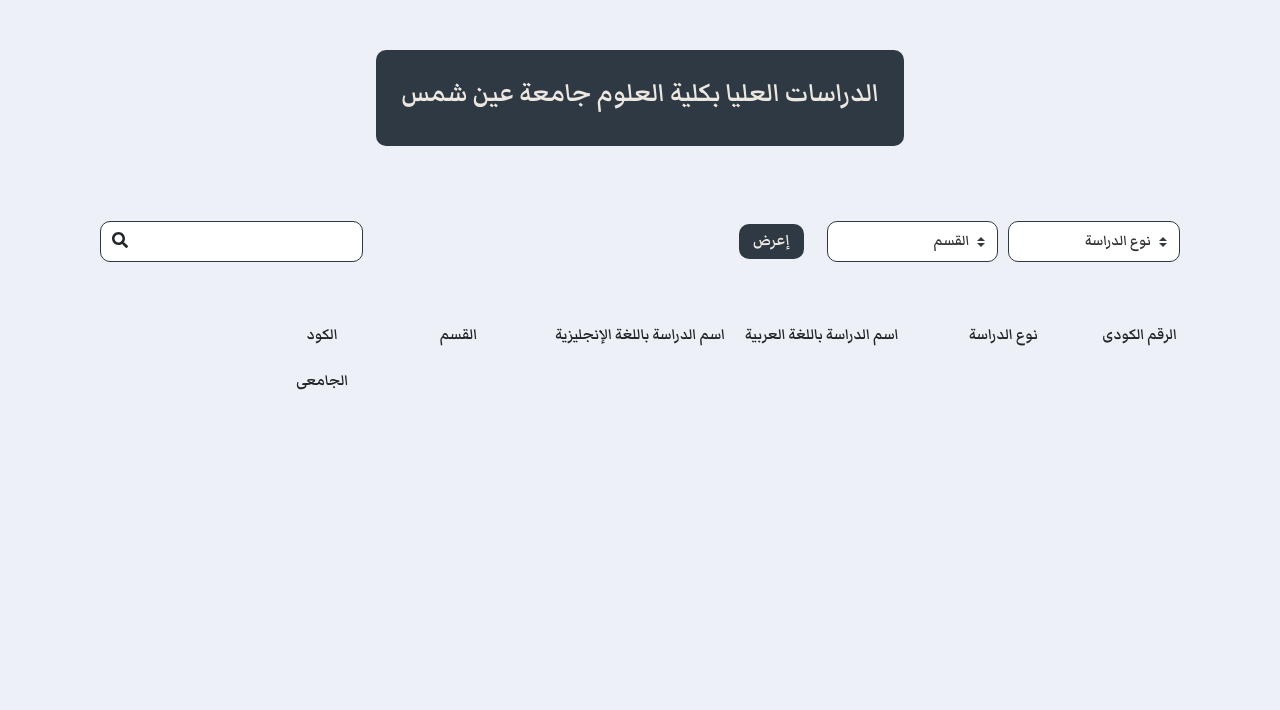
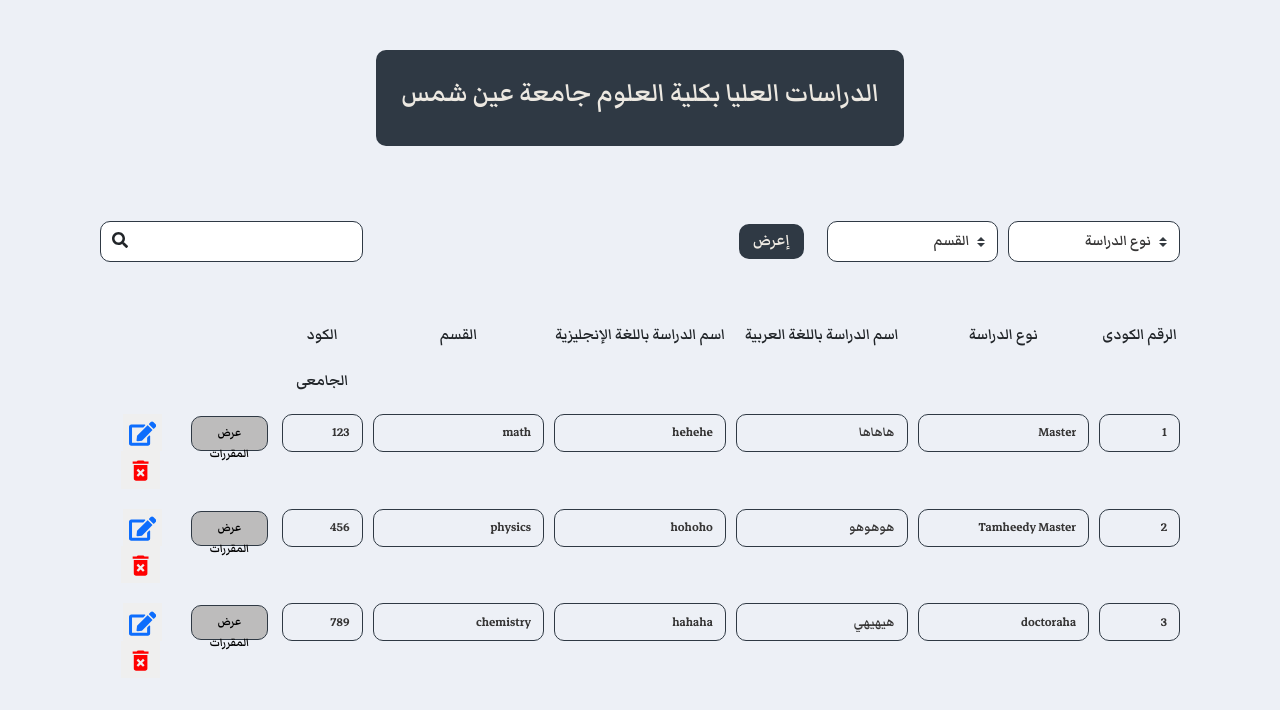
Before and after one commit to youssifYasser/post-graduate-system, a React (Create React App) app: page /StudentData in a window 1280 px wide. Shown: the top 710 px of the page. Built offline with nearby package versions, Linux system fonts and the light colour scheme.

Commit message:
mapping complete, waiting for APIS

```diff
--- a/src/Components/study-types/course.js
+++ b/src/Components/study-types/course.js
@@ -3,7 +3,14 @@
 import { Col, Form } from 'react-bootstrap'
 import { MdDeleteForever } from 'react-icons/md'
 
-const Course = ({ isEditing, isDisabled }) => {
+const Course = ({ isEditing, isDisabled, course }) => {
+  const {
+    courseCode,
+    courseArabicName,
+    courseEnglishName,
+    courseMaxDegree,
+    courseCreditHours,
+  } = course
   return (
     <>
       <Form.Row className='course'>
@@ -12,6 +19,7 @@
             name='course-academic-code'
             className='form-input'
             type='input'
+            value={courseCode}
             disabled={isDisabled}
           ></Form.Control>
         </Col>
@@ -20,6 +28,7 @@
             name='course-arabic-name'
             className='form-input'
             type='input'
+            value={courseArabicName}
             disabled={isDisabled}
           ></Form.Control>
         </Col>
@@ -28,6 +37,7 @@
             name='course-english-name'
             className='form-input'
             type='input'
+            value={courseEnglishName}
             disabled={isDisabled}
           ></Form.Control>
         </Col>
@@ -36,6 +46,7 @@
             name='course-max-degree'
             className='form-input'
             type='input'
+            value={courseMaxDegree}
             disabled={isDisabled}
           ></Form.Control>
         </Col>
@@ -44,6 +55,7 @@
             name='course-credit-hours'
             className='form-input'
             type='input'
+            value={courseCreditHours}
             disabled={isDisabled}
           ></Form.Control>
         </Col>
--- a/src/Components/study-types/courses.js
+++ b/src/Components/study-types/courses.js
@@ -3,7 +3,7 @@
 import { Container, Col, Form } from 'react-bootstrap'
 import Course from './course'
 
-const Courses = ({ isEditing, isDisabled }) => {
+const Courses = ({ isEditing, isDisabled, courses }) => {
   return (
     <Container className='courses animate__animated animate__fadeInDown'>
       <Form.Row className='course-labels'>
@@ -13,9 +13,16 @@
         <Col md={2}>الدرجة العظمى للمقرر</Col>
         <Col md={2}>عدد الساعات المعتمدة</Col>
       </Form.Row>
-      <Course isEditing={isEditing} isDisabled={isDisabled} />
-      <Course isEditing={isEditing} isDisabled={isDisabled} />
-      <Course isEditing={isEditing} isDisabled={isDisabled} />
+      {courses.map((course) => {
+        return (
+          <Course
+            isEditing={isEditing}
+            isDisabled={isDisabled}
+            key={course.courseCode}
+            course={course}
+          />
+        )
+      })}
     </Container>
   )
 }
--- a/src/Components/study-types/study-type.js
+++ b/src/Components/study-types/study-type.js
@@ -5,9 +5,19 @@
 import { Col, Form, Button } from 'react-bootstrap'
 import Courses from './courses'
 
-const StudyType = ({ studytypes }) => {
+const StudyType = ({ studytype }) => {
   const [showCourses, setShowCourses] = useState(false)
   const [isEditing, setIsEditing] = useState(false)
+
+  const {
+    code,
+    arabicName,
+    englishName,
+    type,
+    department,
+    academicCode,
+    courses,
+  } = studytype
 
   let isDisabled = true
 
@@ -15,13 +25,18 @@
   else isDisabled = true
 
   return (
-    <div className={isEditing && 'edit-study-type'}>
+    <div
+      className={
+        isEditing && 'edit-study-type animate__animated animate__fadeInDown'
+      }
+    >
       <Form.Row className='study-type'>
         <Col md={1}>
           <Form.Control
             className='form-input'
             name='code'
             type='input'
+            value={code}
             disabled={isDisabled}
           />
         </Col>
@@ -30,6 +45,7 @@
             className='form-input'
             name='study-type'
             type='input'
+            value={type}
             disabled={isDisabled}
           />
         </Col>
@@ -38,6 +54,7 @@
             className='form-input'
             name='arabic-name'
             type='input'
+            value={arabicName}
             disabled={isDisabled}
           />
         </Col>
@@ -46,6 +63,7 @@
             className='form-input'
             name='english-name'
             type='input'
+            value={englishName}
             disabled={isDisabled}
           />
         </Col>
@@ -54,6 +72,7 @@
             className='form-input'
             name='dept'
             type='input'
+            value={department}
             disabled={isDisabled}
           />
         </Col>
@@ -62,6 +81,7 @@
             className='form-input'
             name='academic-code'
             type='input'
+            value={academicCode}
             disabled={isDisabled}
           />
         </Col>
@@ -92,7 +112,11 @@
         </Col>
       </Form.Row>
       {(showCourses || isEditing) && (
-        <Courses isEditing={isEditing} isDisabled={isDisabled} />
+        <Courses
+          isEditing={isEditing}
+          isDisabled={isDisabled}
+          courses={courses}
+        />
       )}
       {isEditing && (
         <Form.Row className='editing-btns animate__animated animate__fadeInDown'>
--- a/src/Components/study-types/study-types.css
+++ b/src/Components/study-types/study-types.css
@@ -116,7 +116,7 @@
 }
 
 .icon.edit-icon {
-  color: #2f3944;
+  color: #0d6dfd;
   stroke-width: 10px;
   margin-left: 4px;
 }
--- a/src/Components/study-types/study-types.js
+++ b/src/Components/study-types/study-types.js
@@ -7,7 +7,6 @@
 
 const StudyTypes = () => {
   return (
-    <>
     <div className='study-types-view'>
       <Row>
         <div className='header'>
@@ -71,10 +70,11 @@
           <Col md={2}>القسم</Col>
           <Col md={1}>الكود الجامعى</Col>
         </Form.Row>
-          {studytypes.map((studytype) => {})}
+        {studytypes.map((studytype) => {
+          return <StudyType studytype={studytype} key={studytype.code} />
+        })}
       </Form>
     </div>
-    </>
   )
 }
 
```
Lines whose indentation alone changed are shown as unchanged.
